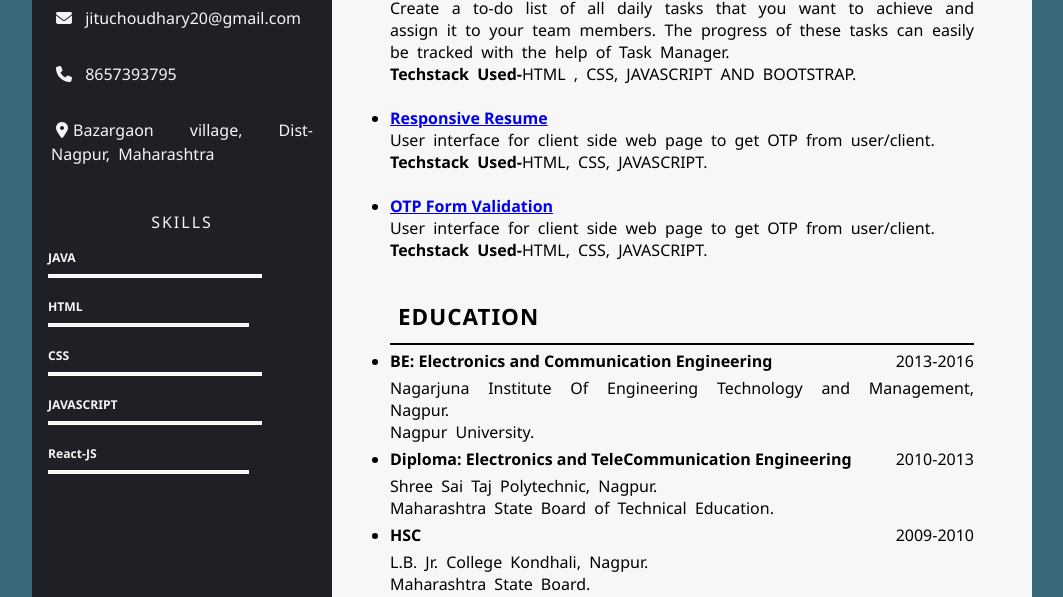
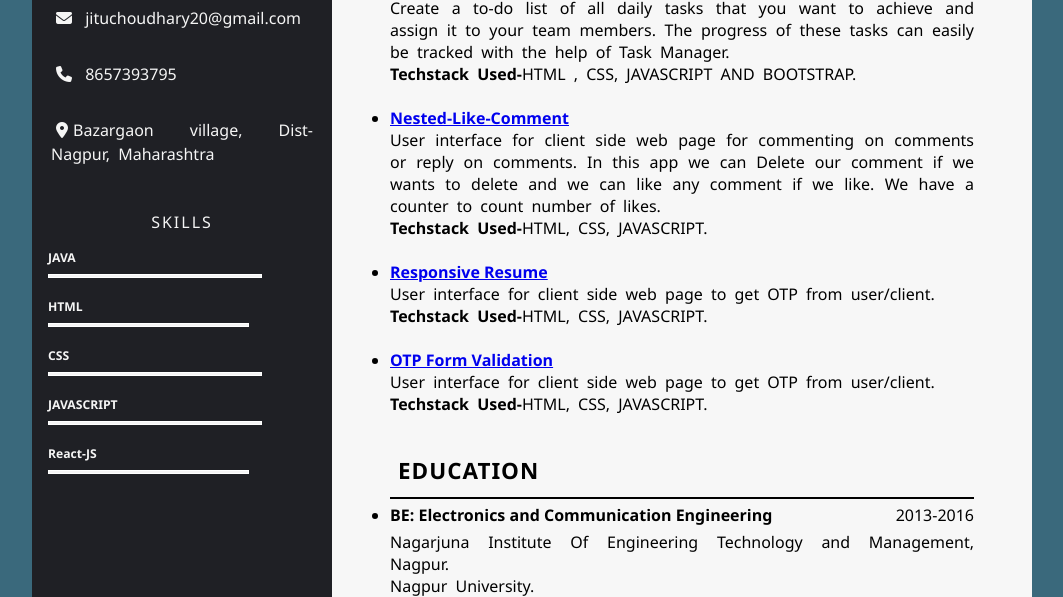
Before and after one commit to JitendraChoudhary20/Responsive-Resume-using-CSS-Grid---Input-type-reset-Readonly-Disabled-Element---csneyozcpfr0, a plain HTML site: page index.html in a window 1280 px wide. Shown: the part 493-1090 px from the top of the page, without its empty margins (32-1095 px from the left). Drawn offline with Linux system fonts and the light colour scheme.

Commit message:
nested-Like-Comment project added

```diff
--- a/index.html
+++ b/index.html
@@ -122,6 +122,16 @@
                             <br>
                         </li>
                         <li>
+                            <!-- <h4>Task Manager App -->
+                                <a href="https://jitendrachoudhary20.github.io/Like-Comment-Reply/" target="_blank"><h4>Nested-Like-Comment</h4></a>
+                            <!-- </h4> -->
+                            <p>User interface for client side web page for commenting on comments or reply on comments.
+                                In this app we can Delete our comment if we wants to delete and we can like any comment if we like.
+                                 We have a counter to  count number of likes. </p>
+                               <p><b>Techstack Used-</b>HTML, CSS, JAVASCRIPT.</p>
+                            <br>
+                        </li>
+                        <li>
                             <!-- <h4>Responsive Resume -->
                                 <a href="https://jitendrachoudhary20.github.io/ResponsiveResume/" target="_blank"><h4>Responsive Resume</h4></a>
                             <!-- </h4> -->
--- a/resumenew.css
+++ b/resumenew.css
@@ -58,7 +58,6 @@ body{
     font-size: 0.85rem;
     text-align: center;
     padding: 1rem 1rem 1rem 1rem;
-
 
 }
 .social-media{
```
